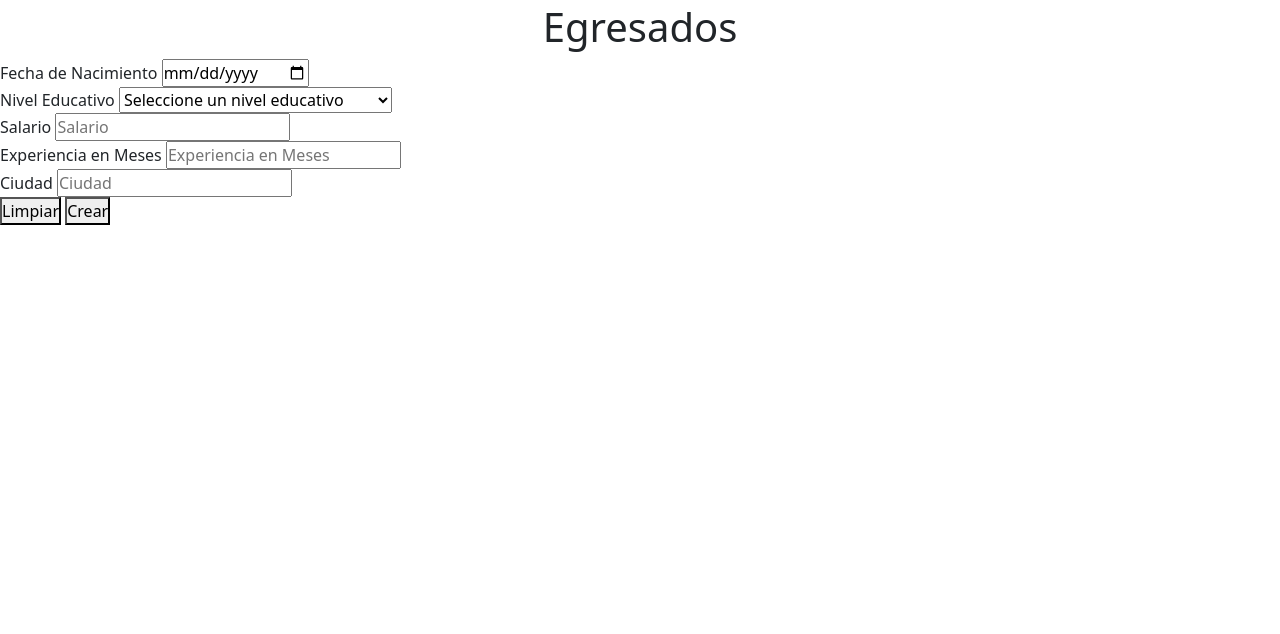
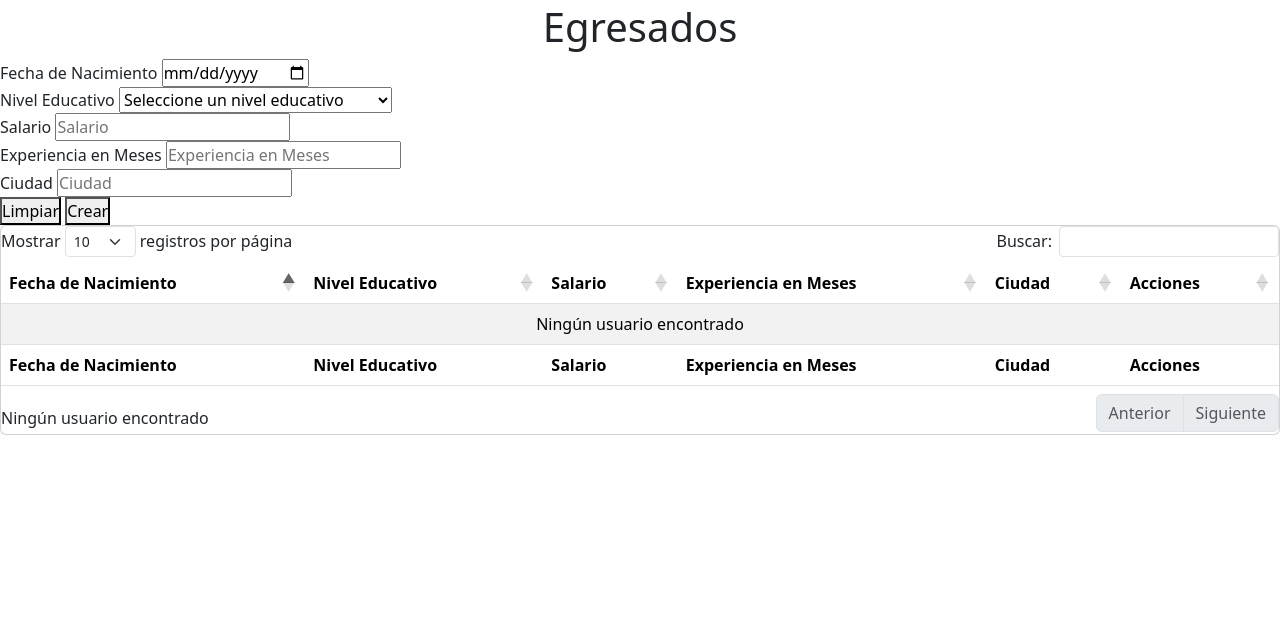
Before and after one commit to JuanFelipeRestrepoBuitrago/HUG, a Django app: page /administrador/ in a window 1280 px wide. Shown: the part 69-703 px from the top of the page. Run offline with Django 4.2, Linux system fonts and the light colour scheme; the visitor is signed in with stand-in values (Sample User, id 1); data that the repository does not hold is empty; some libraries are stand-ins or nearby versions.

Commit message:
Adding Table

```diff
--- a/crudEgresados/templates/egresados.html
+++ b/crudEgresados/templates/egresados.html
@@ -4,11 +4,14 @@
 {% block title %}Egresados{% endblock %}
 
 {% block css %}
+    {# Datatables #}
+    <link rel="stylesheet" href="https://cdn.datatables.net/1.13.7/css/dataTables.bootstrap5.min.css">
 {% endblock %}
 
 {% block content %}
     <section class="main-container">
         <h1 class="text-center title">Egresados</h1>
+        <div class="form-container">
             <div class="messages-container">
                 {% if messages %}
                     <ul class="messages">
@@ -63,9 +66,81 @@
                     <button type="submit" class="btnn btnn-primary">Crear</button>
                 </div>
             </form>
+        </div>
+        <div class="table-container">
+            <div class="card">
+                <table id="rows" class="table table-striped table-hover" style="width:100%">
+                    <thead>
+                        <tr>
+                            <th>Fecha de Nacimiento</th>
+                            <th>Nivel Educativo</th>
+                            <th>Salario</th>
+                            <th>Experiencia en Meses</th>
+                            <th>Ciudad</th>
+                            <th>Acciones</th>
+                        </tr>
+                    </thead>
+                    <tbody>
+                        {% for egresado in egresados %}
+                            <tr>
+                                <td>{{ egresado.fecha_nacimiento }}</td>
+                                <td>{{ egresado.nivel_educativo }}</td>
+                                <td>{{ egresado.salario }}</td>
+                                <td>{{ egresado.experiencia_meses }}</td>
+                                <td>{{ egresado.ciudad }}</td>
+                                <td>
+                                    <a href="#" class="btnn btnn-warning">
+                                        <i class="fas fa-edit"></i>
+                                    </a>
+                                    <a href="#" class="btnn btnn-danger">
+                                        <i class="fas fa-trash-alt"></i>
+                                    </a>
+                                </td>
+                            </tr>
+                        {% endfor %}
+                    </tbody>
+                    <tfoot>
+                        <tr>
+                            <th>Fecha de Nacimiento</th>
+                            <th>Nivel Educativo</th>
+                            <th>Salario</th>
+                            <th>Experiencia en Meses</th>
+                            <th>Ciudad</th>
+                            <th>Acciones</th>
+                        </tr>
+                    </tfoot>
+                </table>
+            </div>
+        </div>
     </section>
 {% endblock %}
 
 {% block js %}
+    {#  JQuery  #}
+    <script src="https://cdnjs.cloudflare.com/ajax/libs/jquery/3.7.1/jquery.min.js"></script>
+    {#  Datatables  #}
+    <script src="https://cdn.datatables.net/1.13.7/js/jquery.dataTables.min.js"></script>
+    <script src="https://cdn.datatables.net/1.13.7/js/dataTables.bootstrap5.min.js"></script>
+    <script>
+        $(document).ready(function() {
+            $('#rows').DataTable({
+                language: {
+                    lengthMenu: "Mostrar _MENU_ registros por página",
+                    zeroRecords: "Ningún usuario encontrado",
+                    info: "Mostrando de _START_ a _END_ de _TOTAL_ registros",
+                    infoEmpty: "Ningún usuario encontrado",
+                    infoFiltered: "(filtrados desde _MAX_ registros totales)",
+                    search: "Buscar:",
+                    loadingRecords: "Cargando...",
+                    paginate: {
+                        first: "Primero",
+                        last: "Último",
+                        next: "Siguiente",
+                        previous: "Anterior"
+                    }
+                }
+            });
+        });
+    </script>
     <script src="{% static 'js/crud/egresados.js' %}"></script>
 {% endblock %}
--- a/crudEgresados/views.py
+++ b/crudEgresados/views.py
@@ -17,7 +17,7 @@ def egresados(request):
     if request.user.user_type == 'user':
         return redirect('inicio')
     if request.method == 'GET':
-        egresados_objects = Egresado.objects.all()
+        egresados_objects = Egresado.objects.all()[:1000]
         return render(request, 'egresados.html', {
             'egresados': egresados_objects
         })
--- a/templates/base/base.html
+++ b/templates/base/base.html
@@ -29,9 +29,17 @@
                     <a href="{% url 'inicio' %}" class="home">
                         <i class="fas fa-home"></i>
                     </a>
-                    <a href="#" class="item">Dashboard</a>
-                    <a href="#" class="item">Predicciones</a>
-                    <a href="#" class="item">Análisis</a>
+                    {% if user.user_type == 'admin' %}
+                    	<a href="{% url 'egresados' %}" class="item">Egresados</a>
+                        <a href="#" class="item">Estudios</a>
+                        <a href="#" class="item">Experiencia</a>
+                        <a href="#" class="item">Sectores</a>
+                        <a href="#" class="item">Sectores-Egresados</a>
+                    {% else %}
+                        <a href="{% url 'Dashboard' %}" class="item">Dashboard</a>
+                        <a href="#" class="item">Predicciones</a>
+                        <a href="#" class="item">Análisis</a>
+                    {% endif %}
                 </div>
             </div>
             <div class="right">
@@ -59,9 +67,17 @@
             <a href="{% url 'inicio' %}" class="home">
                 <i class="fas fa-home"></i>
             </a>
-            <a href="{% url 'Dashboard' %}" class="item">Dashboard</a>
-            <a href="#" class="item">Predicciones</a>
-            <a href="#" class="item">Análisis</a>
+            {% if user.user_type == 'admin' %}
+                <a href="{% url 'egresados' %}" class="item">Egresados</a>
+                <a href="#" class="item">Estudios</a>
+                <a href="#" class="item">Experiencia</a>
+                <a href="#" class="item">Sectores</a>
+                <a href="#" class="item">Sectores-Egresados</a>
+            {% else %}
+                <a href="{% url 'Dashboard' %}" class="item">Dashboard</a>
+                <a href="#" class="item">Predicciones</a>
+                <a href="#" class="item">Análisis</a>
+            {% endif %}
             <hr class="horizontal-line bc-white">
             {% if user.is_authenticated %}
                 <a href="#" class="item icon">
```
Lines whose indentation alone changed are shown as unchanged.
